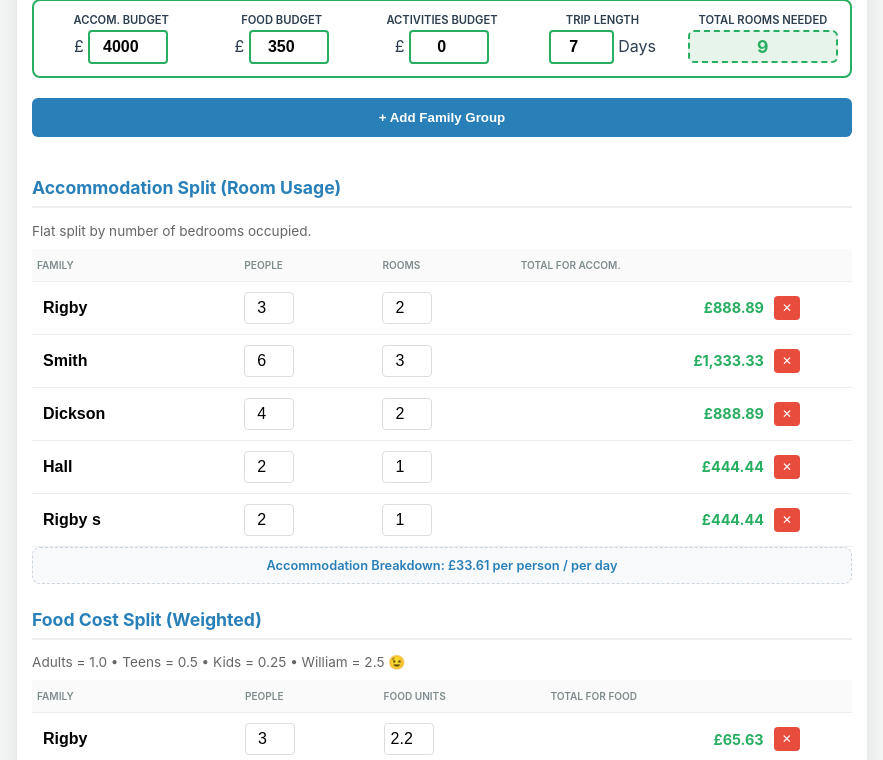
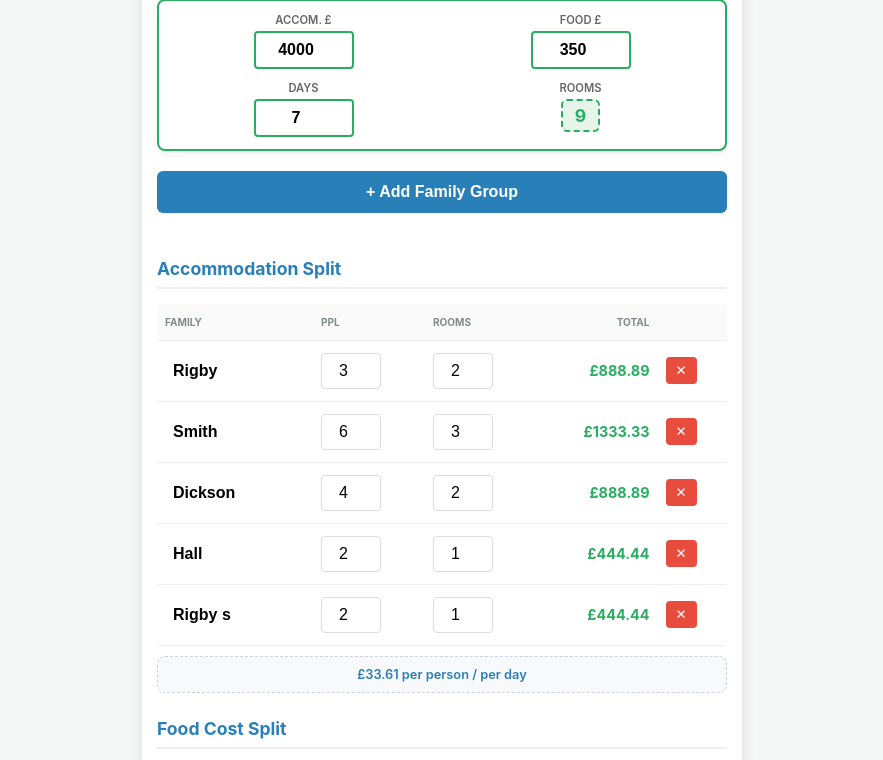
Before and after one commit to therigg1980/birthday-budget, a plain HTML site: page index.html in a window 1280 px wide. Shown: the part 83-843 px from the top of the page, without its empty margins (198-1081 px from the left). Drawn offline with Linux system fonts and the light colour scheme.

Commit message:
Update index.html

```diff
--- a/index.html
+++ b/index.html
@@ -2,7 +2,7 @@
 <html lang="en">
 <head>
     <meta charset="UTF-8">
-    <meta name="viewport" content="width=device-width, initial-scale=1.0">
+    <meta name="viewport" content="width=device-width, initial-scale=1.0, maximum-scale=1.0, user-scalable=no">
     <title>Donnas' Big Birthday</title>
     <style>
         :root {
@@ -12,78 +12,91 @@
             --danger: #e74c3c;
             --bg: #f4f7f6;
         }
+
         body {
             font-family: -apple-system, BlinkMacSystemFont, "Segoe UI", Roboto, sans-serif;
             background-color: var(--bg);
             color: var(--primary);
+            margin: 0;
+            padding: 10px;
             display: flex;
             justify-content: center;
-        padding: 10px;
-        margin: 0;
         }
+
         .container {
             background: white;
             padding: 15px;
             border-radius: 12px;
-        box-shadow: 0 10px 25px rgba(0,0,0,0.1);
-        max-width: 850px;
+            box-shadow: 0 4px 15px rgba(0,0,0,0.1);
+            max-width: 600px; /* Narrower for mobile-first feel */
             width: 100%;
             box-sizing: border-box;
         }
-    h1 { text-align: center; font-size: 1.4rem; margin-bottom: 15px; }
+
+        h1 { text-align: center; font-size: 1.4rem; margin: 10px 0 20px 0; }
         h2 { border-bottom: 2px solid #eee; padding-bottom: 8px; margin-top: 25px; color: var(--secondary); font-size: 1.1em; }
 
+        /* Global Inputs - Responsive Grid */
         .global-inputs {
             background: #fff;
             padding: 12px;
             border: 2px solid var(--accent);
             border-radius: 8px;
-        display: flex;
-        flex-wrap: wrap;
-        justify-content: center;
-        gap: 10px;
+            display: grid;
+            grid-template-columns: repeat(2, 1fr); /* 2x2 grid on mobile */
+            gap: 12px;
             margin-bottom: 20px;
             position: sticky;
-        top: 0;
-        z-index: 10;
+            top: 5px;
+            z-index: 100;
+            box-shadow: 0 4px 6px rgba(0,0,0,0.05);
         }
 
-    .input-item { flex: 1 1 100px; text-align: center; }
-    .input-item label { display: block; font-weight: 600; margin-bottom: 3px; font-size: 0.7em; text-transform: uppercase; }
+        .input-item { display: flex; flex-direction: column; align-items: center; }
+        .input-item label { font-weight: 600; margin-bottom: 4px; font-size: 0.7em; text-transform: uppercase; color: #666; }
 
         .counter-badge {
             background: #e6f4ea;
             color: var(--accent);
             font-size: 1.1em;
             font-weight: bold;
-        padding: 4px 10px;
+            padding: 4px 12px;
             border-radius: 6px;
             border: 2px dashed var(--accent);
         }
 
-    /* Wrap tables to allow horizontal swiping */
+        /* Table Container - Mobile Scroll */
         .table-responsive {
             width: 100%;
             overflow-x: auto;
+            -webkit-overflow-scrolling: touch;
             margin-bottom: 10px;
-        border-radius: 8px;
+            border-radius: 4px;
         }
 
         table {
             width: 100%;
+            min-width: 480px; /* Ensures enough space for data on small screens */
             border-collapse: collapse;
             font-size: 0.9em;
-        min-width: 450px; /* Prevents squashing headers */
         }
-    th, td { text-align: left; padding: 10px 5px; border-bottom: 1px solid #eee; }
-    th { background: #fafafa; font-weight: 600; font-size: 0.7em; text-transform: uppercase; color: #7f8c8d; }
 
-    /* Input sizing for mobile */
-    input { padding: 6px; border: 1px solid #ddd; border-radius: 4px; font-size: 16px !important; width: 100%; box-sizing: border-box; }
-    input[type="number"] { width: 50px; text-align: center; }
-    .name-input { font-weight: 700; border: none; background: transparent; width: 80px; }
+        th, td { text-align: left; padding: 12px 8px; border-bottom: 1px solid #eee; }
+        th { background: #fafafa; color: #7f8c8d; font-size: 0.7em; text-transform: uppercase; }
 
-    .main-input { border: 2px solid var(--accent); font-weight: bold; width: 80px !important; }
+        /* Form Elements */
+        input {
+            padding: 8px;
+            border: 1px solid #ddd;
+            border-radius: 4px;
+            font-size: 16px !important; /* Prevents auto-zoom on iOS */
+            box-sizing: border-box;
+        }
+
+        input[type="number"] { width: 60px; text-align: center; }
+        .name-input { font-weight: 700; border: none; background: transparent; width: 90px; }
+        .main-input { border: 2px solid var(--accent); font-weight: bold; width: 100% !important; max-width: 100px; }
+
         .currency { color: var(--accent); font-weight: 700; text-align: right; white-space: nowrap; }
 
         .summary-box {
@@ -98,22 +111,34 @@
             border: 1px dashed #cbd5e0;
         }
 
-    /* Fix for Grand Total layout in Screenshot 2026-05-14 at 14.27.54.png */
+        /* Invoice Section - Better Mobile Contrast */
         .grand-total-section {
             margin-top: 30px;
-        padding: 12px;
+            padding: 15px;
             background: #2c3e50;
             color: white;
             border-radius: 8px;
         }
+
         .grand-total-section h2 { color: white; border-bottom: 1px solid rgba(255,255,255,0.2); margin-top: 0; }
         .grand-total-section th { background: rgba(255,255,255,0.05); color: #bdc3c7; border: none; }
-    .grand-total-section td { border-bottom: 1px solid rgba(255,255,255,0.1); padding: 12px 5px; }
+        .grand-total-section td { border-bottom: 1px solid rgba(255,255,255,0.1); }
         .grand-total-section .currency { color: #2ecc71; }
-    .grand-total-section .family-name { font-weight: bold; }
 
-    .btn-add { background: var(--secondary); color: white; margin-bottom: 15px; width: 100%; padding: 12px; border: none; border-radius: 6px; font-weight: bold; }
-    .btn-del { background: var(--danger); color: white; padding: 5px 8px; border: none; border-radius: 4px; font-size: 12px; }
+        .btn-add {
+            background: var(--secondary);
+            color: white;
+            margin-bottom: 20px;
+            width: 100%;
+            padding: 12px;
+            border: none;
+            border-radius: 6px;
+            font-weight: bold;
+            font-size: 1rem;
+            cursor: pointer;
+        }
+
+        .btn-del { background: var(--danger); color: white; padding: 6px 10px; border: none; border-radius: 4px; cursor: pointer; }
     </style>
 </head>
 <body>
@@ -123,90 +148,74 @@
 
     <div class="global-inputs">
         <div class="input-item">
-            <label>Accom. Budget</label>
-            £ <input type="number" id="budget-input" value="4000" step="100" class="main-input" oninput="calculateAll()">
+            <label>Accom. £</label>
+            <input type="number" id="budget-input" value="4000" step="100" class="main-input" oninput="calculateAll()">
         </div>
         <div class="input-item">
-            <label>Food Budget</label>
-            £ <input type="number" id="food-input" value="350" step="50" class="main-input" oninput="calculateAll()">
+            <label>Food £</label>
+            <input type="number" id="food-input" value="350" step="50" class="main-input" oninput="calculateAll()">
         </div>
         <div class="input-item">
-            <label>Activities Budget</label>
-            £ <input type="number" id="activity-input" value="0" step="50" class="main-input" oninput="calculateAll()">
+            <label>Days</label>
+            <input type="number" id="days-input" value="7" min="1" class="main-input" oninput="calculateAll()">
         </div>
         <div class="input-item">
-            <label>Trip Length</label>
-            <input type="number" id="days-input" value="7" min="1" class="main-input" style="width: 65px !important;" oninput="calculateAll()"> Days
-        </div>
-        <div class="input-item">
-            <label>Total Rooms Needed</label>
+            <label>Rooms</label>
             <div id="total-rooms-badge" class="counter-badge">0</div>
         </div>
     </div>
 
-    <button class="btn btn-add" onclick="addFamily()">+ Add Family Group</button>
+    <button class="btn-add" onclick="addFamily()">+ Add Family Group</button>
 
-    <h2>Accommodation Split (Room Usage)</h2>
-    <div style="font-size: 0.85em; color: #666; margin-bottom: 10px;">Flat split by number of bedrooms occupied.</div>
+    <h2>Accommodation Split</h2>
+    <div class="table-responsive">
         <table>
             <thead>
                 <tr>
                     <th>Family</th>
-                <th>People</th>
+                    <th>Ppl</th>
                     <th>Rooms</th>
-                <th>Total for Accom.</th>
+                    <th style="text-align: right;">Total</th>
                     <th></th>
                 </tr>
             </thead>
             <tbody id="room-body"></tbody>
         </table>
+    </div>
     <div id="summary-r" class="summary-box"></div>
 
-    <h2>Food Cost Split (Weighted)</h2>
-    <div style="font-size: 0.85em; color: #666; margin-bottom: 10px;">Adults = 1.0 • Teens = 0.5 • Kids = 0.25 • William = 2.5 😉</div>
+    <h2>Food Cost Split</h2>
+    <div class="table-responsive">
         <table>
             <thead>
                 <tr>
                     <th>Family</th>
-                <th>People</th>
-                <th>Food Units</th>
-                <th>Total for Food</th>
+                    <th>Ppl</th>
+                    <th>Units</th>
+                    <th style="text-align: right;">Total</th>
                     <th></th>
                 </tr>
             </thead>
             <tbody id="weighted-body"></tbody>
         </table>
+    </div>
     <div id="summary-w" class="summary-box"></div>
 
-    <h2>Activities Split (Flat Per Group)</h2>
-    <div style="font-size: 0.85em; color: #666; margin-bottom: 10px;">Total budget split completely evenly among all family groups.</div>
-    <table>
-        <thead>
-            <tr>
-                <th>Family</th>
-                <th>Total for Activities</th>
-                <th></th>
-            </tr>
-        </thead>
-        <tbody id="activity-body"></tbody>
-    </table>
-    <div id="summary-a" class="summary-box"></div>
-
     <div class="grand-total-section">
-        <h2>Grand Total Invoices</h2>
-        <div style="font-size: 0.85em; color: #cbd5e0; margin-bottom: 10px;">Combined final amounts owed across all modules.</div>
+        <h2>Final Invoices</h2>
+        <div class="table-responsive">
             <table>
                 <thead>
                     <tr>
                         <th style="color: white;">Family</th>
                         <th style="color: white;">Accom</th>
                         <th style="color: white;">Food</th>
-                    <th style="color: white;">Activities</th>
-                    <th style="color: white;">Total to Pay</th>
+                        <th style="text-align: right; color: white;">Total</th>
                     </tr>
                 </thead>
                 <tbody id="grand-body"></tbody>
             </table>
+        </div>
     </div>
 </div>
 
@@ -222,22 +231,18 @@
     function calculateAll() {
         const accomBudget = parseFloat(document.getElementById('budget-input').value) || 0;
         const foodBudget = parseFloat(document.getElementById('food-input').value) || 0;
-        const activityBudget = parseFloat(document.getElementById('activity-input').value) || 0;
         const days = parseFloat(document.getElementById('days-input').value) || 1;
 
-        const totalGroups = families.length;
         const totalPeople = families.reduce((sum, f) => sum + f.count, 0);
         const totalU1 = families.reduce((sum, f) => sum + f.u1, 0);
         const totalRooms = families.reduce((sum, f) => sum + f.rooms, 0);
 
-        // Update the sticky global badge counter dynamically
         document.getElementById('total-rooms-badge').innerText = totalRooms;
 
         const avgAccomPerDay = totalPeople > 0 ? (accomBudget / totalPeople) / days : 0;
         const avgFoodPerDay = totalPeople > 0 ? (foodBudget / totalPeople) / days : 0;
-        const avgActivityPerGroup = totalGroups > 0 ? (activityBudget / totalGroups) : 0;
 
-        // Table 1: Room Usage
+        // Render Room Table
         const rBody = document.getElementById('room-body');
         rBody.innerHTML = '';
         families.forEach((f, i) => {
@@ -246,14 +251,14 @@
                 <tr>
                     <td><input type="text" class="name-input" value="${f.name}" oninput="updateField(${i}, 'name', this.value)"></td>
                     <td><input type="number" value="${f.count}" oninput="updateField(${i}, 'count', parseInt(this.value) || 0)"></td>
-                    <td><input type="number" value="${f.rooms}" step="1" min="0" oninput="updateField(${i}, 'rooms', parseFloat(this.value) || 0)"></td>
-                    <td class="currency">£${share.toLocaleString(undefined, {minimumFractionDigits: 2, maximumFractionDigits: 2})}</td>
-                    <td><button class="btn btn-del" onclick="removeFamily(${i})">✕</button></td>
+                    <td><input type="number" value="${f.rooms}" step="1" oninput="updateField(${i}, 'rooms', parseFloat(this.value) || 0)"></td>
+                    <td class="currency">£${share.toFixed(2)}</td>
+                    <td><button class="btn-del" onclick="removeFamily(${i})">✕</button></td>
                 </tr>`;
         });
-        document.getElementById('summary-r').innerText = `Accommodation Breakdown: £${avgAccomPerDay.toFixed(2)} per person / per day`;
+        document.getElementById('summary-r').innerText = `£${avgAccomPerDay.toFixed(2)} per person / per day`;
 
-        // Table 2: Food Weighted
+        // Render Food Table
         const wBody = document.getElementById('weighted-body');
         wBody.innerHTML = '';
         families.forEach((f, i) => {
@@ -262,64 +267,34 @@
                 <tr>
                     <td><input type="text" class="name-input" value="${f.name}" oninput="updateField(${i}, 'name', this.value)"></td>
                     <td><input type="number" value="${f.count}" oninput="updateField(${i}, 'count', parseInt(this.value) || 0)"></td>
-                    <td><input type="number" value="${f.u1}" step="0.25" min="0" oninput="updateField(${i}, 'u1', parseFloat(this.value) || 0)"></td>
-                    <td class="currency">£${share.toLocaleString(undefined, {minimumFractionDigits: 2, maximumFractionDigits: 2})}</td>
-                    <td><button class="btn btn-del" onclick="removeFamily(${i})">✕</button></td>
+                    <td><input type="number" value="${f.u1}" step="0.25" oninput="updateField(${i}, 'u1', parseFloat(this.value) || 0)"></td>
+                    <td class="currency">£${share.toFixed(2)}</td>
+                    <td><button class="btn-del" onclick="removeFamily(${i})">✕</button></td>
                 </tr>`;
         });
-        document.getElementById('summary-w').innerText = `Food Cost Breakdown: £${avgFoodPerDay.toFixed(2)} per person / per day`;
+        document.getElementById('summary-w').innerText = `£${avgFoodPerDay.toFixed(2)} per person / per day`;
 
-        // Table 3: Activities (Flat Split)
-        const aBody = document.getElementById('activity-body');
-        aBody.innerHTML = '';
-        families.forEach((f, i) => {
-            const share = totalGroups > 0 ? (activityBudget / totalGroups) : 0;
-            aBody.innerHTML += `
-                <tr>
-                    <td><input type="text" class="name-input" value="${f.name}" oninput="updateField(${i}, 'name', this.value)"></td>
-                    <td class="currency">£${share.toLocaleString(undefined, {minimumFractionDigits: 2, maximumFractionDigits: 2})}</td>
-                    <td><button class="btn btn-del" onclick="removeFamily(${i})">✕</button></td>
-                </tr>`;
-        });
-        document.getElementById('summary-a').innerText = `Activities Breakdown: £${avgActivityPerGroup.toFixed(2)} flat per family group`;
-
-        // Table 4: Grand Totals
+        // Render Grand Total
         const gBody = document.getElementById('grand-body');
         gBody.innerHTML = '';
         families.forEach((f) => {
-            const accomShare = totalRooms > 0 ? (f.rooms / totalRooms) * accomBudget : 0;
-            const foodShare = totalU1 > 0 ? (f.u1 / totalU1) * foodBudget : 0;
-            const activityShare = totalGroups > 0 ? (activityBudget / totalGroups) : 0;
-            const grandTotal = accomShare + foodShare + activityShare;
-
+            const aShare = totalRooms > 0 ? (f.rooms / totalRooms) * accomBudget : 0;
+            const fShare = totalU1 > 0 ? (f.u1 / totalU1) * foodBudget : 0;
             gBody.innerHTML += `
                 <tr>
                     <td style="font-weight: bold; color: white;">${f.name}</td>
-                    <td style="color: #cbd5e0;">£${accomShare.toLocaleString(undefined, {minimumFractionDigits: 2, maximumFractionDigits: 2})}</td>
-                    <td style="color: #cbd5e0;">£${foodShare.toLocaleString(undefined, {minimumFractionDigits: 2, maximumFractionDigits: 2})}</td>
-                    <td style="color: #cbd5e0;">£${activityShare.toLocaleString(undefined, {minimumFractionDigits: 2, maximumFractionDigits: 2})}</td>
-                    <td class="currency" style="font-weight: bold;">£${grandTotal.toLocaleString(undefined, {minimumFractionDigits: 2, maximumFractionDigits: 2})}</td>
+                    <td style="color: #bdc3c7;">£${aShare.toFixed(2)}</td>
+                    <td style="color: #bdc3c7;">£${fShare.toFixed(2)}</td>
+                    <td class="currency">£${(aShare + fShare).toFixed(2)}</td>
                 </tr>`;
         });
     }
 
-    function updateField(index, field, val) {
-        families[index][field] = val;
-        calculateAll();
-    }
-
-    function addFamily() {
-        families.push({ name: "New Group", count: 2, u1: 1.5, rooms: 1 });
-        calculateAll();
-    }
-
-    function removeFamily(index) {
-        families.splice(index, 1);
-        calculateAll();
-    }
+    function updateField(i, field, val) { families[i][field] = val; calculateAll(); }
+    function addFamily() { families.push({ name: "New Group", count: 2, u1: 1.5, rooms: 1 }); calculateAll(); }
+    function removeFamily(i) { families.splice(i, 1); calculateAll(); }
 
     calculateAll();
 </script>
-
 </body>
 </html>
```
Lines whose indentation alone changed are shown as unchanged.
